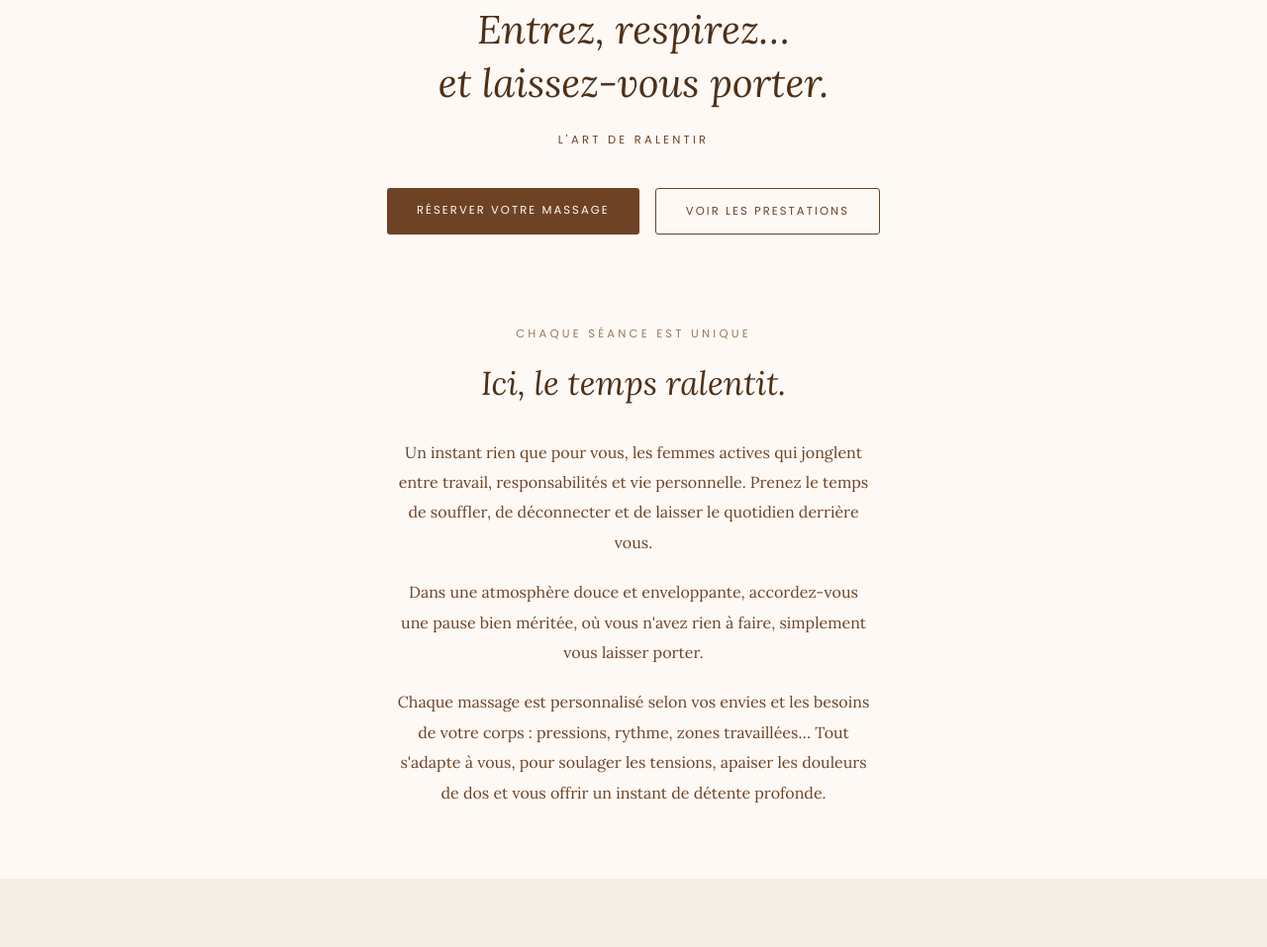
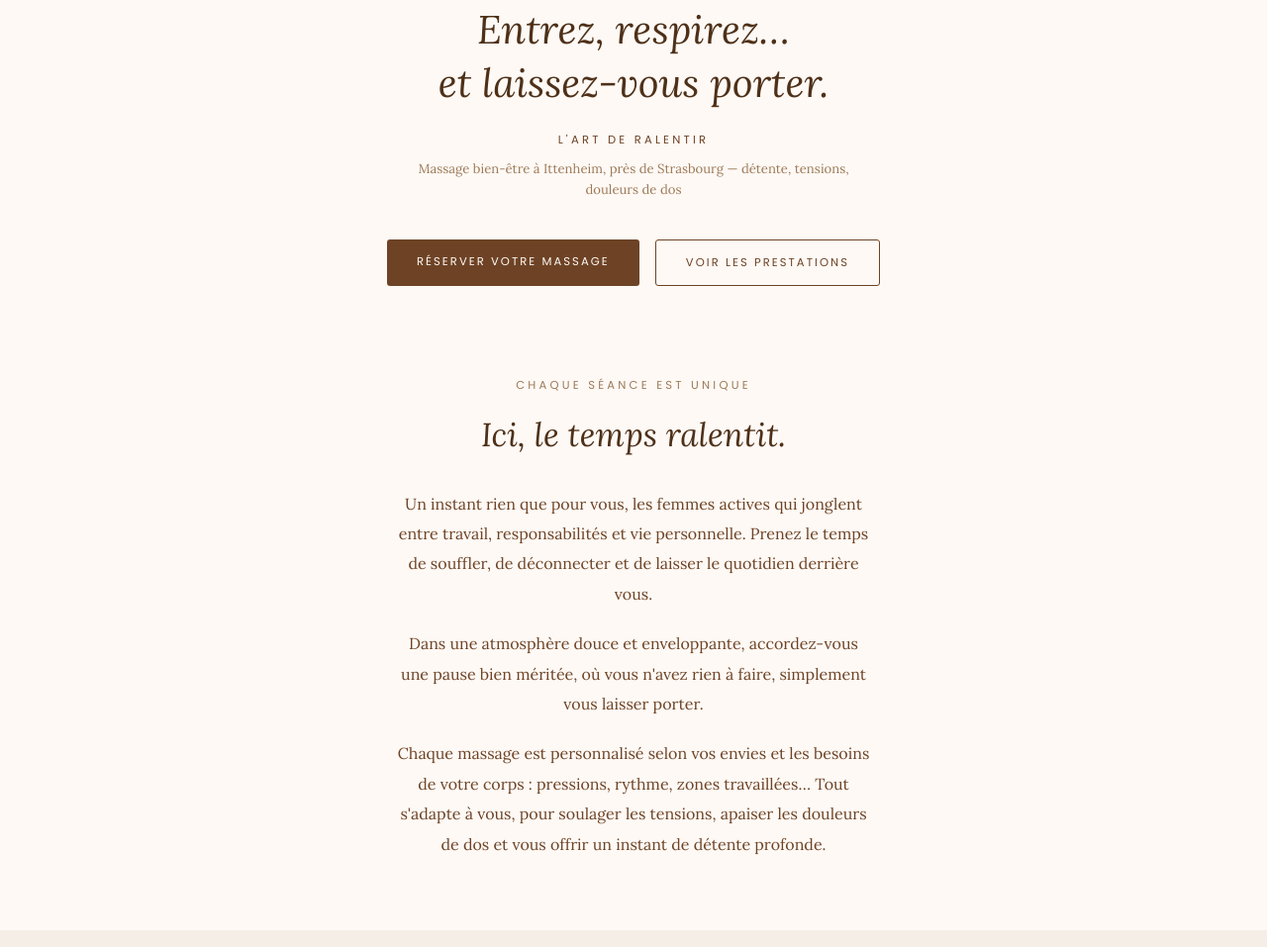
Before and after one commit to noheamassages/nohea-site, a plain HTML site: page index.html in a window 1280 px wide. Shown: the part 1056-2013 px from the top of the page at 99% size. Drawn offline with Linux system fonts and the light colour scheme.

Commit message:
Add keyword-rich subtitle under hero tagline for SEO
Co-Authored-By: Claude Sonnet 5 <noreply@anthropic.com>
Claude-Session: https://claude.ai/code/session_01FW5peMeRaLFNe2HwnZHD5d

```diff
--- a/index.html
+++ b/index.html
@@ -214,6 +214,10 @@
   }
   .hero .tagline{
     margin-top:22px;
+  }
+  .hero-subtitle{
+    margin-top:10px; font-size:0.82rem; line-height:1.6;
+    color:var(--brown-light); max-width:440px; margin-left:auto; margin-right:auto;
   }
   .hero-actions{
     margin-top:40px; display:flex; gap:16px; flex-wrap:wrap; justify-content:center;
@@ -492,6 +496,7 @@
         <h1>Entrez, respirez&hellip;<br>et laissez-vous porter.</h1>
         <div class="tagline">
           <p class="eyebrow">L'art de ralentir</p>
+          <p class="hero-subtitle">Massage bien-être à Ittenheim, près de Strasbourg — détente, tensions, douleurs de dos</p>
         </div>
         <div class="hero-actions">
           <a class="btn btn-primary" href="https://www.fresha.com/book-now/nohea-di6z0quc/services?lid=3180996&eid=5549410&share=true&pId=3077017" target="_blank" rel="noopener">Réserver votre massage</a>
```
